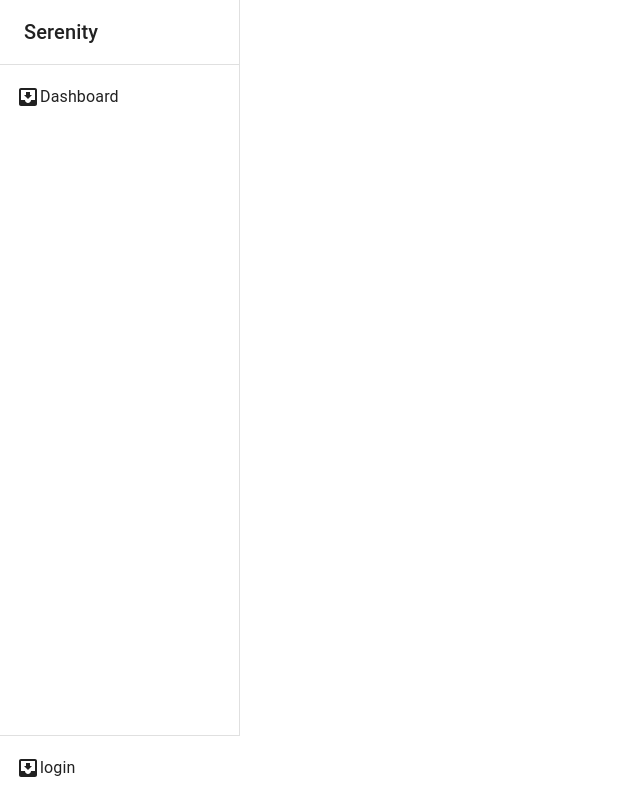
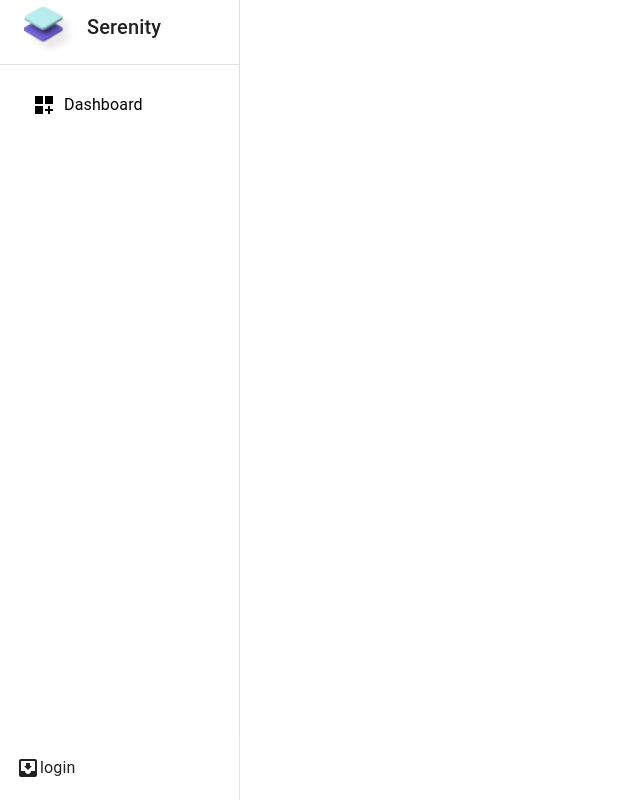
Before and after one commit to Goyave69/06_23_CDA_SERENITY_2, a React (Vite) app in the folder frontend/: page / in a window 1280 px wide. Shown: the whole page, without its empty margins (0-640 px from the left). Built offline with nearby package versions, Linux system fonts and the light colour scheme.

Commit message:
Navigation with userInfo component

```diff
--- a/frontend/src/App.css
+++ b/frontend/src/App.css
@@ -1,8 +1,18 @@
+* {
+  padding: 0;
+  margin: 0;
+  box-sizing: border-box;
+  text-decoration: none;
+}
+
 a {
   color: black;
   text-decoration: none;
 }
 
 .active {
-  background-color: rgba(0, 255, 255, 0.158);
+  background-color: #6c5dd3;
+  width: 100%;
+  border-radius: 10px;
+  margin: auto;
 }
--- a/frontend/src/components/Navigation.jsx
+++ b/frontend/src/components/Navigation.jsx
@@ -9,36 +9,29 @@ import Divider from "@mui/material/Divider";
 import ListItem from "@mui/material/ListItem";
 import ListItemButton from "@mui/material/ListItemButton";
 import ListItemText from "@mui/material/ListItemText";
-import InboxIcon from "@mui/icons-material/MoveToInbox";
-import { useNavigate } from "react-router-dom/dist";
+
+import { NavLink } from "react-router-dom/dist";
+import DashboardCustomizeIcon from "@mui/icons-material/DashboardCustomize";
+import CardMedia from "@mui/material/CardMedia";
+
 import CurrentUserContext, {
   useCurrentUserContext,
 } from "../Context/UserContext";
+import UserInfo from "./UserInfo";
 
 const drawerWidth = 240;
 
 export default function Navigation() {
-  const { user, setUser } = useCurrentUserContext(CurrentUserContext);
-
-  const navigate = useNavigate();
-  const handleNavigate = (path) => {
-    navigate(path);
-  };
-  const handleDisconnection = () => {
-    console.warn(user);
-    localStorage.removeItem("user");
-    localStorage.removeItem("token");
-    setUser({});
-    handleNavigate("/login");
-  };
+  const { user } = useCurrentUserContext(CurrentUserContext);
 
   console.warn(user);
   return (
-    <Box sx={{ display: "flex" }}>
+    <Box sx={{ display: "flex", position: "fixed" }}>
       <CssBaseline />
 
       <Drawer
         sx={{
+          position: "fixed",
           width: drawerWidth,
           flexShrink: 0,
           "& .MuiDrawer-paper": {
@@ -50,65 +43,47 @@ export default function Navigation() {
         anchor="left"
       >
         <Toolbar>
-          <Typography variant="h6" noWrap component="div">
+          <CardMedia
+            title="logo"
+            image="src/assets/img/serenity.png"
+            sx={(theme) => ({
+              [theme.breakpoints.down("md")]: {},
+              [theme.breakpoints.up("md")]: {
+                width: "55px",
+                objectFit: "cover",
+                height: "50px",
+                borderRadius: 4,
+              },
+            })}
+          />
+          <Typography
+            variant="h6"
+            noWrap
+            component="div"
+            sx={(theme) => ({
+              [theme.breakpoints.down("md")]: {},
+              [theme.breakpoints.up("md")]: {
+                height: "42px",
+                ml: 1,
+              },
+            })}
+          >
             Serenity
           </Typography>
         </Toolbar>
         <Divider />
         <List>
-          <ListItem
-            onClick={() => handleNavigate("/dashboard")}
-            key="Dashboard"
-            disablePadding
-          >
-            <ListItemButton>
-              <InboxIcon />
-              <ListItemText primary="Dashboard" />
-            </ListItemButton>
+          <ListItem key="Dashboard">
+            <NavLink to="/dashboard">
+              <ListItemButton>
+                <DashboardCustomizeIcon />
+                <ListItemText primary="Dashboard" sx={{ ml: 1 }} />
+              </ListItemButton>
+            </NavLink>
           </ListItem>
         </List>
       </Drawer>
-      <Drawer
-        sx={{
-          width: drawerWidth,
-          flexShrink: 0,
-          "& .MuiDrawer-paper": {
-            width: drawerWidth,
-            boxSizing: "border-box",
-          },
-        }}
-        variant="permanent"
-        anchor="bottom"
-      >
-        {!user.email ? (
-          <List>
-            <ListItem
-              onClick={() => handleNavigate("/login")}
-              key="login"
-              disablePadding
-            >
-              <ListItemButton>
-                <InboxIcon />
-                <ListItemText primary="login" />
-              </ListItemButton>
-            </ListItem>
-          </List>
-        ) : (
-          <ListItem
-            onClick={() => handleNavigate("/login")}
-            key="login"
-            disablePadding
-          >
-            <ListItemButton>
-              <ListItemText
-                onClick={handleDisconnection}
-                primary="Disconnect"
-              />
-            </ListItemButton>
-          </ListItem>
-        )}
-        {user.email ? `${user.lastname} ${user.firstname}` : null}
-      </Drawer>
+      <UserInfo />
     </Box>
   );
 }
--- /dev/null
+++ b/frontend/src/components/UserInfo.jsx
@@ -0,0 +1,97 @@
+import React from "react";
+import { useNavigate } from "react-router-dom";
+import {
+  Box,
+  CardMedia,
+  Drawer,
+  List,
+  ListItem,
+  ListItemButton,
+  ListItemText,
+  Typography,
+} from "@mui/material";
+import InboxIcon from "@mui/icons-material/MoveToInbox";
+import LogoutIcon from "@mui/icons-material/Logout";
+import CurrentUserContext, {
+  useCurrentUserContext,
+} from "../Context/UserContext";
+
+function UserInfo() {
+  const { user, setUser } = useCurrentUserContext(CurrentUserContext);
+  const drawerWidth = 240;
+
+  const navigate = useNavigate();
+  const handleNavigate = (path) => {
+    navigate(path);
+  };
+  const handleDisconnection = () => {
+    console.warn(user);
+    localStorage.removeItem("user");
+    localStorage.removeItem("token");
+    setUser({});
+    handleNavigate("/login");
+  };
+  return (
+    <Drawer
+      sx={{
+        width: drawerWidth,
+        flexShrink: 0,
+        "& .MuiDrawer-paper": {
+          width: drawerWidth,
+          boxSizing: "border-box",
+          border: "none",
+          borderRight: "1px solid rgba(0,0,0,0.1)",
+        },
+      }}
+      variant="permanent"
+      anchor="bottom"
+    >
+      {user.email ? (
+        <Box
+          sx={{
+            display: "flex",
+            justifyContent: "space-around",
+            alignItems: "center",
+            my: 2,
+            width: "100%",
+          }}
+        >
+          <CardMedia
+            title="logo"
+            image="src/assets/img/avatar.png"
+            sx={(theme) => ({
+              [theme.breakpoints.down("md")]: {},
+              [theme.breakpoints.up("md")]: {
+                width: "55px",
+                objectFit: "cover",
+                height: "55px",
+                borderRadius: 4,
+              },
+            })}
+          />
+          <Typography variant="p">
+            {`${user.lastname} ${user.firstname}`}
+          </Typography>
+          {!user.email ? null : (
+            <LogoutIcon onClick={handleDisconnection} color="error" />
+          )}
+        </Box>
+      ) : (
+        <List>
+          <ListItem
+            onClick={() => handleNavigate("/login")}
+            key="login"
+            disablePadding
+          >
+            <ListItemButton>
+              <InboxIcon />
+              <ListItemText primary="login" />
+            </ListItemButton>
+          </ListItem>
+        </List>
+      )}
+    </Drawer>
+  );
+}
+
+export default UserInfo;
```
Also changed, not shown: frontend/src/assets/img/avatar.png (added), frontend/src/assets/img/serenity.png (added).
